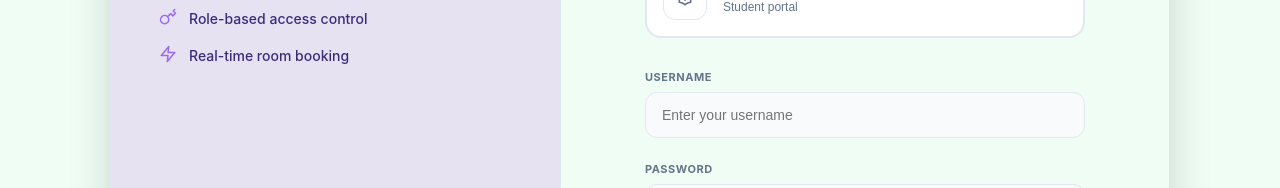
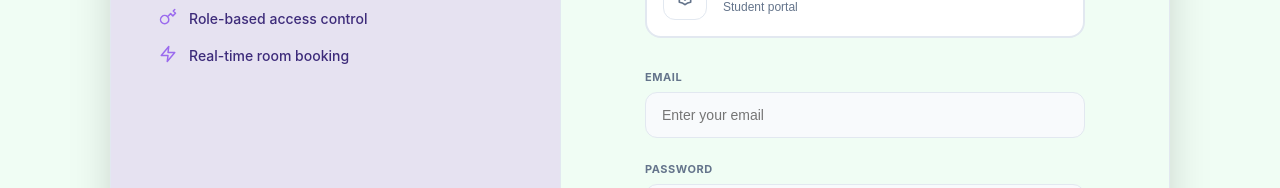
Before and after one commit to Campus-Resource-Allocation/Frontend, a React (Create React App) app in the folder Scras_frontend/: page /login in a window 1280 px wide. Shown: the part 432-620 px from the top of the page. Built offline with nearby package versions, Linux system fonts and the light colour scheme; no server answers.

Commit message:
in sha allah ho gya

```diff
--- a/Scras_frontend/src/pages/Login.jsx
+++ b/Scras_frontend/src/pages/Login.jsx
@@ -6,7 +6,7 @@ import styles from './Login.module.css';
 const Login = ({ theme, toggleTheme }) => {
     const navigate = useNavigate();
     const [selectedRole, setSelectedRole] = useState('teacher');
-    const [username, setUsername] = useState('');
+    const [email, setEmail] = useState(''); // Changed from username
     const [password, setPassword] = useState('');
     const [showPassword, setShowPassword] = useState(false);
     const [loading, setLoading] = useState(false);
@@ -57,15 +57,15 @@ const Login = ({ theme, toggleTheme }) => {
     const handleSubmit = async (e) => {
         e.preventDefault();
 
-        if (!username || !password) {
-            setError('Please enter both username and password');
+        if (!email || !password) {
+            setError('Please enter both email and password');
             return;
         }
 
         setLoading(true);
         setError('');
 
-        const result = await login(username, password);
+        const result = await login(email, password); // Changed to email
 
         if (result.success) {
             const userRole = result.user.role.toLowerCase();
@@ -173,12 +173,12 @@ const Login = ({ theme, toggleTheme }) => {
 
                             <form onSubmit={handleSubmit}>
                                 <div className={styles.inputGroup}>
-                                    <label>USERNAME</label>
+                                    <label>EMAIL</label>
                                     <input
-                                        type="text"
-                                        value={username}
-                                        onChange={(e) => setUsername(e.target.value)}
-                                        placeholder="Enter your username"
+                                        type="email"
+                                        value={email}
+                                        onChange={(e) => setEmail(e.target.value)}
+                                        placeholder="Enter your email"
                                         disabled={loading}
                                     />
                                 </div>
```
